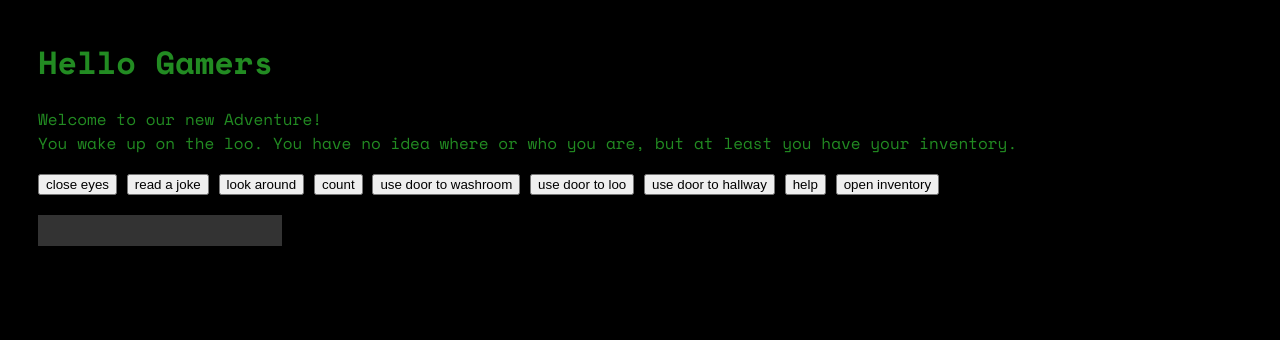
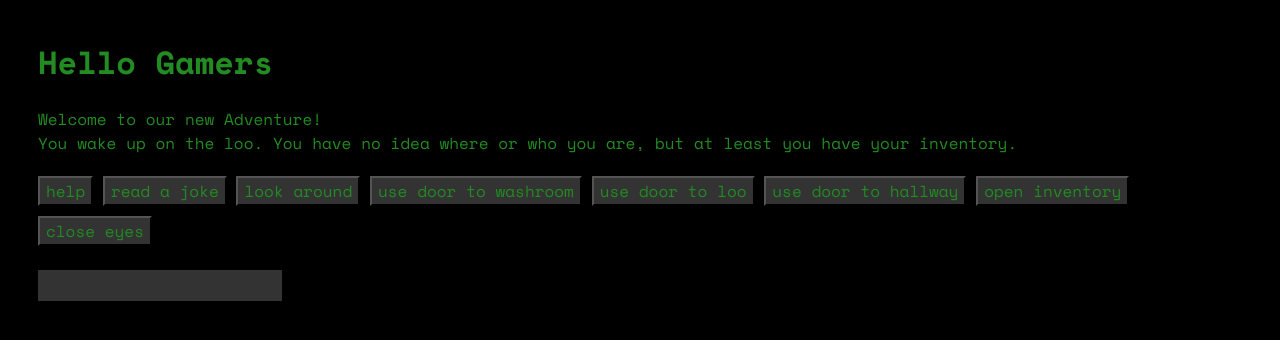
Before and after one commit to jensen-und-komplizen/csd_adventure_python, a Flask app: page /game in a window 1280 px wide. Shown: the top 340 px of the page. Run offline with Flask 3, Linux system fonts and the light colour scheme.

Commit message:
clickable standard commands v2

```diff
--- a/src/loo/adventure.py
+++ b/src/loo/adventure.py
@@ -28,15 +28,14 @@ class Adventure:
             "Why is the e function not invited to the party? - because you can't integrate it ;)",
         ]
         self.standard_commands = [
-            "close eyes",
+            "help",
             "read a joke",
             "look around",
-            "count",
             "use door to washroom",
             "use door to loo",
             "use door to hallway",
-            "help",
-            "open inventory"
+            "open inventory",
+            "close eyes",
         ]
         self.jokes_temp = copy.deepcopy(self.jokes)
         self.reread_jokes = False
--- a/src/static/css/game.css
+++ b/src/static/css/game.css
@@ -17,6 +17,17 @@ input {
 
 }
 
+button {
+    background: #333333;
+    caret-color: forestgreen;
+    caret-shape: underscore;
+    color: forestgreen;
+    font-family: "Space Mono", monospace;
+    font-size: 1em;
+    margin: 0.3em 0;
+
+}
+
 input:focus,
 select:focus,
 textarea:focus,
--- a/src/templates/game.html
+++ b/src/templates/game.html
@@ -13,11 +13,11 @@
             <p>Welcome to our new Adventure!<br>
             {{ adventure.begin() }}
             </p>
-            <div>
-                {% for command in adventure.standard_commands %}
-                    <button type="submit" class="standard-command-button">{{ command }}</button>
-                {% endfor %}
-            </div>
+        </div>
+        <div>
+            {% for command in adventure.standard_commands %}
+                <button type="submit" class="standard-command-button">{{ command }}</button>
+            {% endfor %}
         </div>
         <form id="commandForm" ><input id="command" type="text"/></form>
     </body>
```
